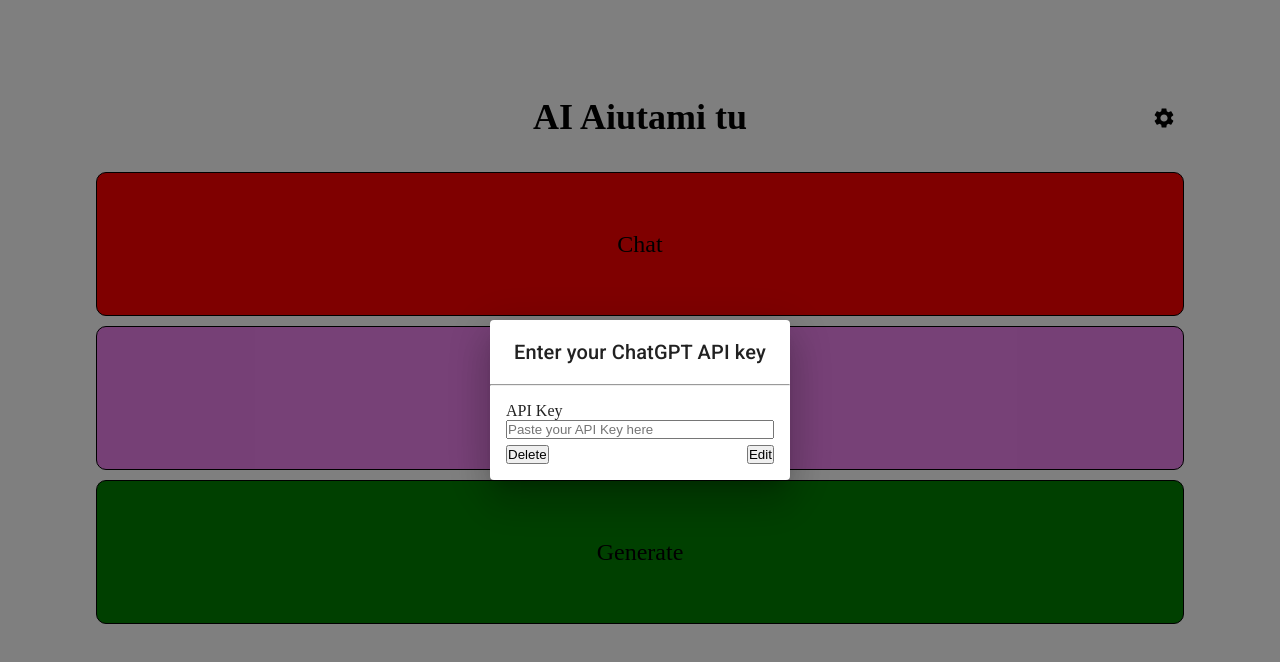
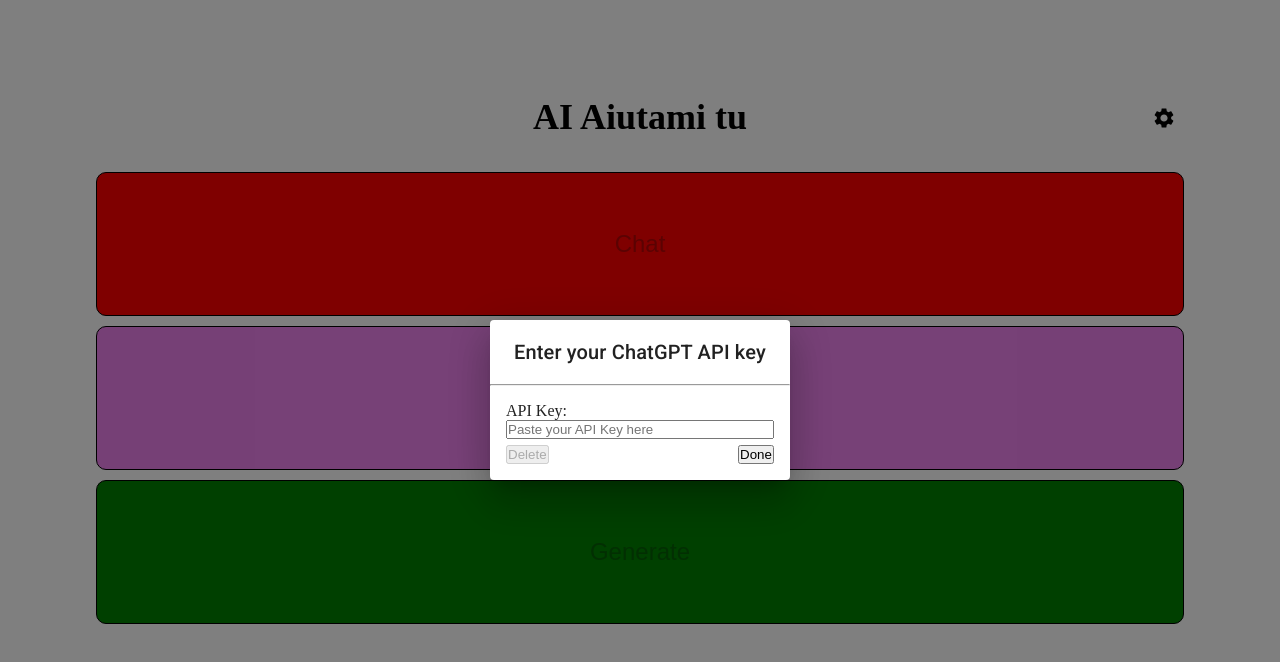
Before and after one commit to Altariel/blqchatgptexperiments, a Next.js app: page / in a window 1280 px wide. Both pictures are taken after a click on the element 1164 px from the left and 119 px from the top of the page. Shown: the top 662 px of the page. Built offline with nearby package versions, Linux system fonts and the light colour scheme.

Commit message:
wip: save api key on local storage

```diff
--- a/components/apikeydialog.tsx
+++ b/components/apikeydialog.tsx
@@ -1,27 +1,33 @@
 import DialogTitle from '@mui/material/DialogTitle';
 import Dialog from '@mui/material/Dialog';
-import React from "react"
+import React, { useRef } from "react"
 import classes from "./apikeydialog.module.css";
 export type ApiKeyDialogProps = {
     currentKey: string;
-    onClose: (newKey:string) => void;
+    onClose: (newKey: string) => void;
     open: boolean;
 }
 
 export function ApiKeyDialog(props: ApiKeyDialogProps) {
-    const [isEditing, setIsEditing] = React.useState(false);
+    const [isEditing, setIsEditing] = React.useState(props.currentKey.length === 0);
     const [key, setyKey] = React.useState(props.currentKey);
 
-    const startEditing = props.currentKey.length === 0;
-
-    const onDelete = (e:React.MouseEvent<HTMLButtonElement>) => {
+    const onDelete = (e: React.MouseEvent<HTMLButtonElement>) => {
         e.preventDefault();
         setyKey("");
     }
 
-    const onEdit = (e:React.MouseEvent<HTMLButtonElement>) => {
+    const onEdit = (e: React.MouseEvent<HTMLButtonElement>) => {
         e.preventDefault();
+        if (isEditing) {
+            setIsEditing(false);
+        } else {
             setIsEditing(true);
+        }
+    }
+
+    function handleInputChange(e: React.ChangeEvent<HTMLInputElement>) {
+        setyKey(e.target.value);
     }
 
     const onClose = () => {
@@ -31,14 +37,14 @@
     return (
         <Dialog onClose={onClose} open={props.open}>
             <DialogTitle>Enter your ChatGPT API key</DialogTitle>
-        <hr/>
+            <hr />
             <div className={classes.form}>
-            <label htmlFor="api-key-input">API Key</label>
-            {(startEditing || isEditing) && <input id="api-key-input" type="text" placeholder="Paste your API Key here" />}
+                <label htmlFor="api-key-input">API Key: </label>
+                {isEditing && <input id="api-key-input" type="text" placeholder="Paste your API Key here" value={key} onChange={handleInputChange} />}
                 {!isEditing && key}
                 <div className={classes.buttons}>
                     <button type="button" onClick={onDelete} disabled={isEditing}>Delete</button>
-                <button type="submit" onClick={onEdit}>Edit</button>
+                    <button type="submit" onClick={onEdit}>{isEditing ? "Done" : "Edit"}</button>
                 </div>
             </div>
         </Dialog>
--- /dev/null
+++ b/lib/apikeyprovider.ts
@@ -0,0 +1,9 @@
+const API_KEY_STORAGE = "chatgpt-api-key";
+
+export function getAPIKey(): string | null {
+  return localStorage.getItem(API_KEY_STORAGE);
+}
+
+export function setAPIKey(apiKey: string) {
+  localStorage.setItem(API_KEY_STORAGE, apiKey);
+}
--- a/pages/index.tsx
+++ b/pages/index.tsx
@@ -1,17 +1,25 @@
-import React, { Fragment } from "react";
+import React, { Fragment, useEffect } from "react";
 import Link from "next/link";
 import classes from "./index.module.css";
 import classNames from "classnames";
 import { useRouter } from "next/router";
 import SettingsIcon from '@mui/icons-material/Settings';
 import { ApiKeyDialog } from "@/components/apikeydialog";
+import { getAPIKey, setAPIKey } from "../lib/apikeyprovider";
 
 export default function HomePage() {
     const [settingsDialogVisible, setSettingsDialogVisible] = React.useState(false);
+    const [apiKeyValue, setApiKeyValue] = React.useState("");
     const router = useRouter();
 
     function showSettingsHandler() {
         setSettingsDialogVisible(true);
+    }
+
+    function hideSettingsHandler(newKey: string) {
+        setSettingsDialogVisible(false);
+        setAPIKey(newKey);
+        setApiKeyValue(newKey);
     }
 
     function handleClickChat() {
@@ -26,20 +34,26 @@
         router.push("/generate");
     }
 
+    useEffect(() => {
+        setApiKeyValue(getAPIKey() || "");
+    }, []);
+
+    const apiKeyExists = apiKeyValue.length > 0;
+
     return <div className={classes.main}>
-        <ApiKeyDialog open={settingsDialogVisible} onClose={() => { setSettingsDialogVisible(false) }} currentKey="" />
+        <ApiKeyDialog open={settingsDialogVisible} onClose={hideSettingsHandler} currentKey={apiKeyValue} />
         <h1 className={classes.h1}>AI Aiutami tu</h1>
         <div className={classes.icon} onClick={showSettingsHandler}>
             <SettingsIcon />
         </div>
-        <div className={classNames(classes.bigButton, classes.bigButtonChat)} onClick={handleClickChat}>
+        <button className={classNames(classes.bigButton, classes.bigButtonChat)} onClick={handleClickChat} disabled={!apiKeyExists}>
             Chat
-        </div>
-        <div className={classNames(classes.bigButton, classes.bigButtonTranscribe)} onClick={handleClickTranscribe}>
+        </button>
+        <button className={classNames(classes.bigButton, classes.bigButtonTranscribe)} onClick={handleClickTranscribe} disabled={!apiKeyExists}>
             Audio
-        </div>
-        <div className={classNames(classes.bigButton, classes.bigButtonGenerate)} onClick={handleClickGenerate}>
+        </button>
+        <button className={classNames(classes.bigButton, classes.bigButtonGenerate)} onClick={handleClickGenerate} disabled={!apiKeyExists}>
             Generate
-        </div>
+        </button>
     </div>
 }
```
Lines whose indentation alone changed are shown as unchanged.
